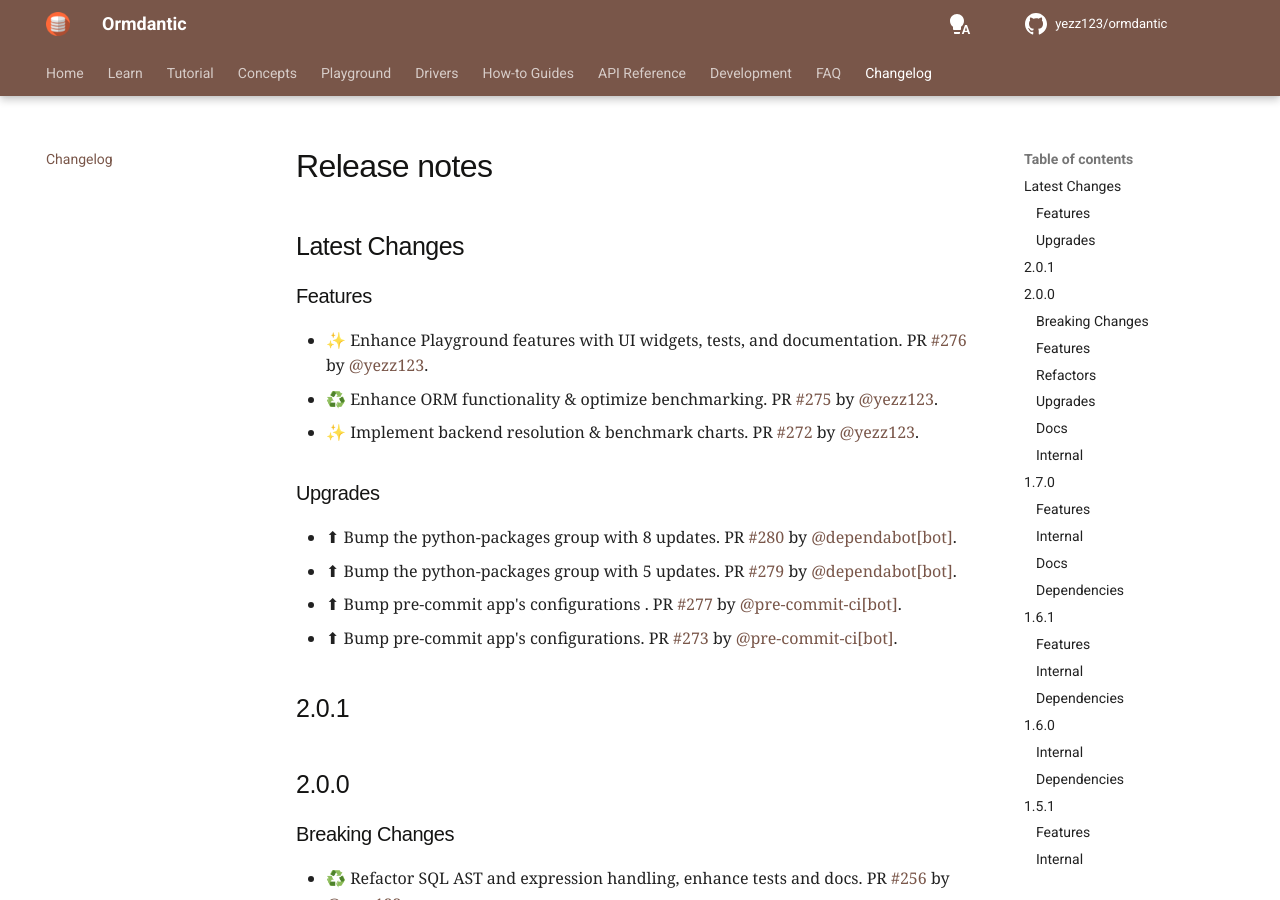
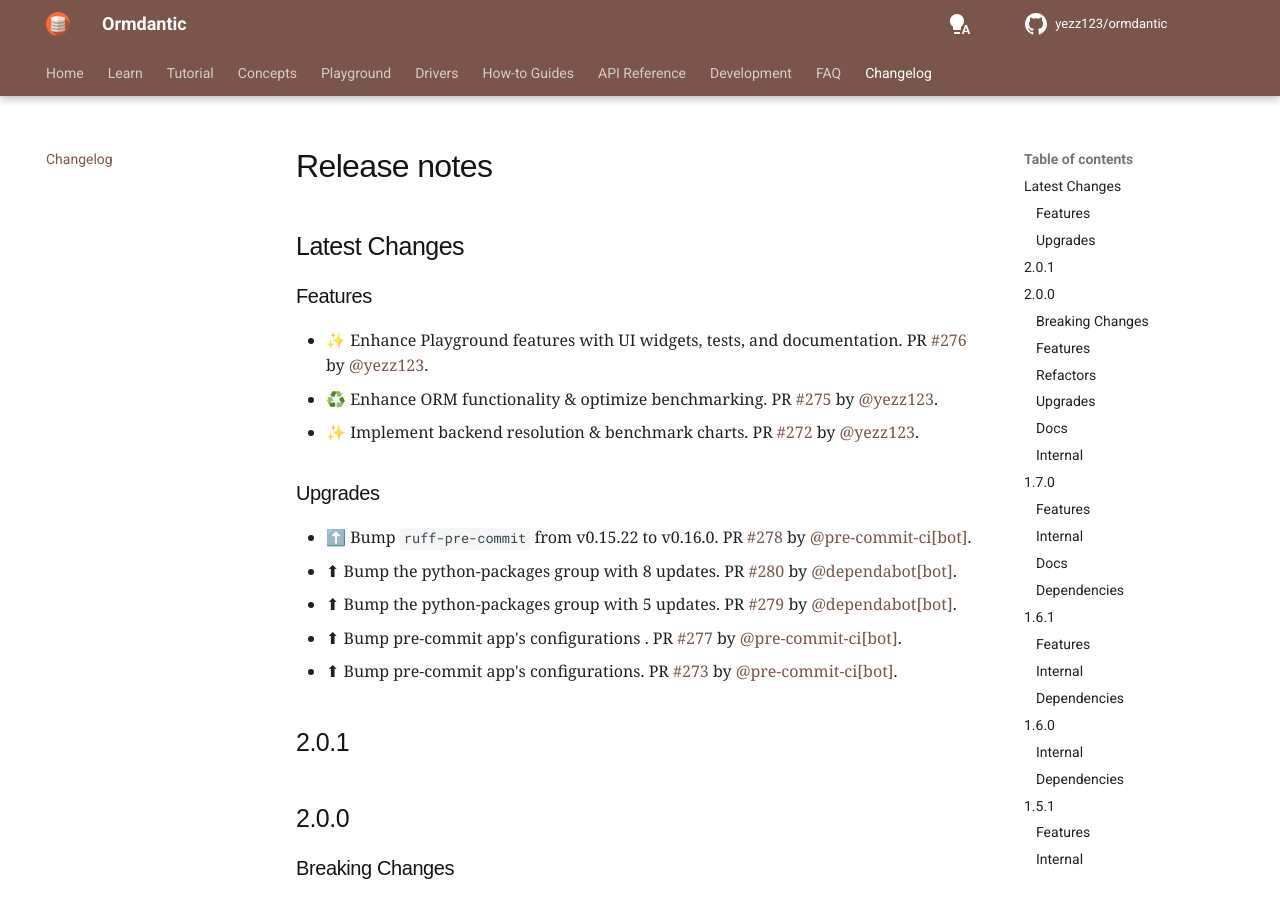
Before and after one commit to yezz123/ormdantic, an MkDocs documentation site: the page built from docs/release.md, in a window 1280 px wide and 900 px high. Built offline with MkDocs 1.6.1 and Material for MkDocs 9.7.7, drawn with Linux system fonts in a browser that asks for light colours; comment, search, counter and statistics services are not loaded.

Commit message:
📝 Update release notes
[skip ci]

```diff
--- a/docs/release.md
+++ b/docs/release.md
@@ -10,6 +10,7 @@
 
 ### Upgrades
 
+* ⬆️ Bump `ruff-pre-commit` from v0.15.22 to v0.16.0. PR [#278](https://github.com/yezz123/ormdantic/pull/278) by [@pre-commit-ci[bot]](https://github.com/apps/pre-commit-ci).
 * ⬆ Bump the python-packages group with 8 updates. PR [#280](https://github.com/yezz123/ormdantic/pull/280) by [@dependabot[bot]](https://github.com/apps/dependabot).
 * ⬆ Bump the python-packages group with 5 updates. PR [#279](https://github.com/yezz123/ormdantic/pull/279) by [@dependabot[bot]](https://github.com/apps/dependabot).
 * ⬆ Bump pre-commit app's configurations . PR [#277](https://github.com/yezz123/ormdantic/pull/277) by [@pre-commit-ci[bot]](https://github.com/apps/pre-commit-ci).
```
